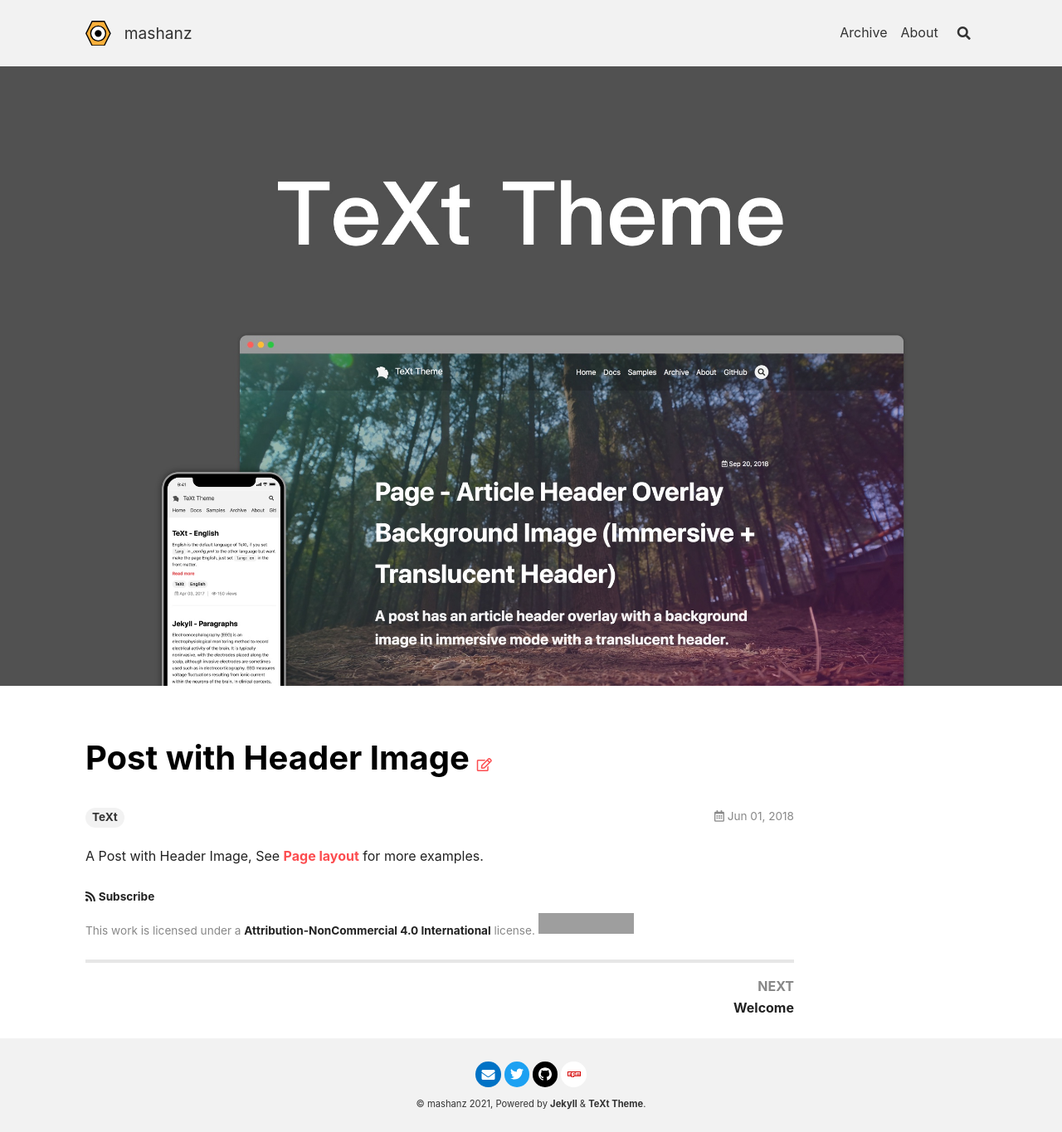
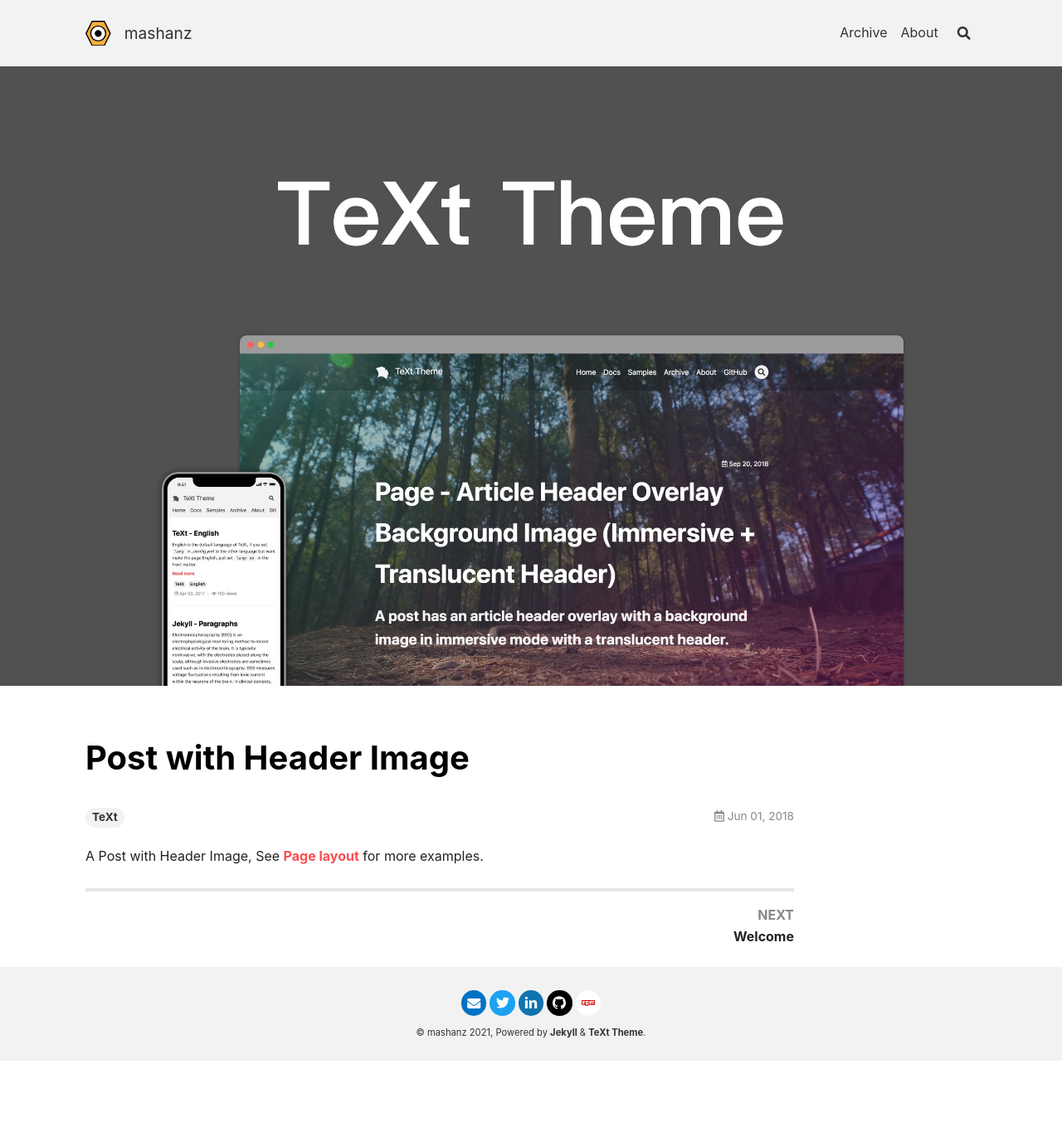
Before and after one commit to mashanz/mashanz.github.io, a Jekyll site: the page built from _posts/2018-06-01-header-image.md, in a window 1280 px wide. Shown: the whole page at 83% size. Built offline with Jekyll 4.4.1, drawn with Linux system fonts in a browser that asks for light colours; nearby versions of some CDN libraries; after the commit the page ends 1279 px from its top, so only the background shows below that; some of the changed lines change nothing that is shown; grey boxes are pictures that could not be loaded.

Commit message:
[UPDATE] config

```diff
--- a/_config.yml
+++ b/_config.yml
@@ -39,7 +39,7 @@
 author:
   type      : # "person" (default), "organization"
   name      : Hanjara CA
-  url       :
+  url       : https://officeboytokosebelah.com
   avatar    : # path or url of avatar image (square)
   bio       : Share free software is so much fun and life is much meaningfull for sharing happiness.
   email     : hanjara@centragro.org
@@ -51,7 +51,7 @@
   medium    : # "user_name" the last part of your profile url, e.g. https://medium.com/user_name
   zhihu     : # "user_name" the last part of your profile url, e.g. https://www.zhihu.com/people/user_name
   douban    : # "user_name" the last part of your profile url, e.g. https://www.douban.com/people/user_name
-  linkedin  : # "user_name" the last part of your profile url, e.g. https://www.linkedin.com/in/user_name
+  linkedin  : lightiscahaya # "user_name" the last part of your profile url, e.g. https://www.linkedin.com/in/user_name
   github    : mashanz # "user_name" the last part of your profile url, e.g. https://github.com/user_name
   npm       : mashanz # "user_name" the last part of your profile url, e.g. https://www.npmjs.com/~user_name
 
@@ -81,25 +81,25 @@
 
 ## TOC
 toc:
-  selectors: # "h1,h2,h3" (default)
+  selectors: h1,h2,h3,h4,h5,h6 # "h1,h2,h3" (default)
 
 
 ## => Markdown Enhancements
 ##############################
 ## Mathjax
-mathjax: # false (default), true
-mathjax_autoNumber: # false (default), true
+mathjax: true # false (default), true
+mathjax_autoNumber: true # false (default), true
 
 ## Mermaid
-mermaid: # false (default), true
+mermaid: true # false (default), true
 
 ## Chart
-chart: # false (default), true
+chart: true # false (default), true
 
 
 ## => Paginate
 ##############################
-paginate: 8
+paginate: 25
 paginate_path: /page:num # don't change this unless for special need
 
 
@@ -211,11 +211,11 @@
     values:
       layout: article
       sharing: true
-      license: true
+      license: false
       aside:
         toc: true
-      show_edit_on_github: true
-      show_subscribe: true
+      show_edit_on_github: false
+      show_subscribe: false
       pageview: true
 
 
```
